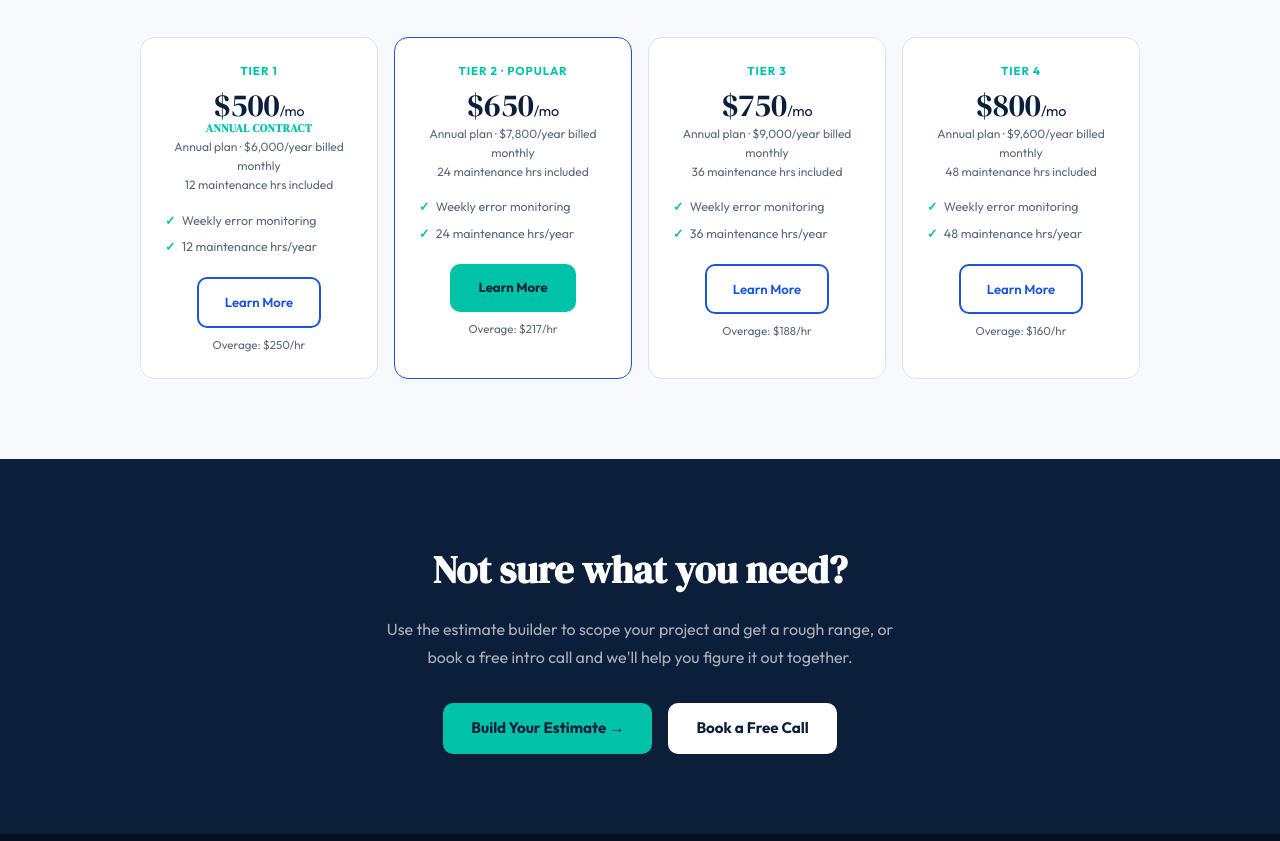
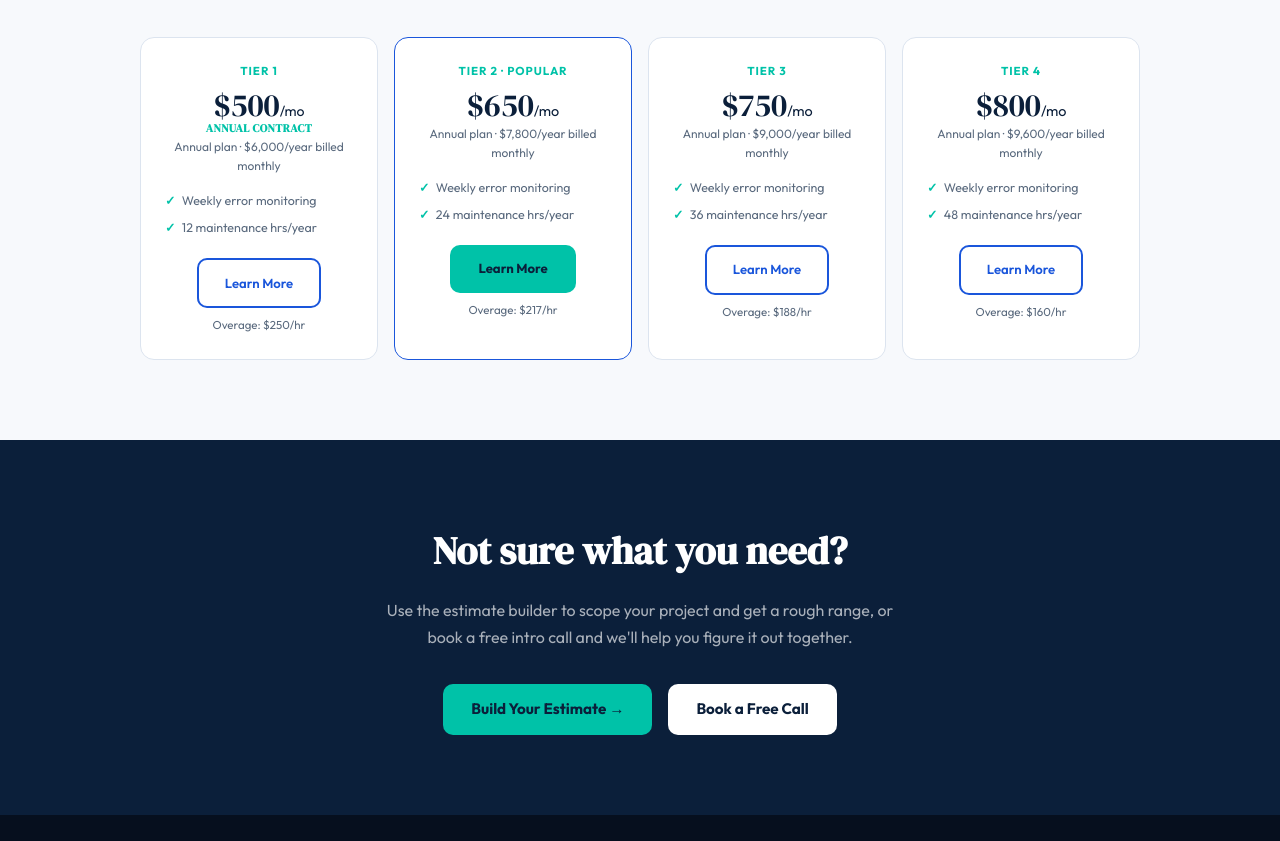
Before and after one commit to SphynxGitHub/sphynxsite, a website: page pricing.html in a window 1280 px wide. Shown: the part 2800-3641 px from the top of the page. Drawn offline with nearby package versions, Linux system fonts and the light colour scheme; no server answers.

Commit message:
Update pricing details in pricing.html
Removed maintenance hours included note from pricing tiers.

```diff
--- a/pricing.html
+++ b/pricing.html
@@ -229,7 +229,7 @@
       <div class="maint-card">
         <div class="tier-label">Tier 1</div>
         <div class="mp-price">$500<span style="font-size:.88rem;font-family:'Outfit',sans-serif;font-weight:400">/mo</span><div style="font-size:.7rem;color:var(--accent);font-weight:700;margin-top:2px;letter-spacing:.04em">ANNUAL CONTRACT</div></div>
-        <div class="mp-sub">Annual plan · $6,000/year billed monthly<br>12 maintenance hrs included</div>
+        <div class="mp-sub">Annual plan · $6,000/year billed monthly</div>
         <ul>
           <li>Weekly error monitoring</li>
           <li>12 maintenance hrs/year</li>
@@ -240,7 +240,7 @@
       <div class="maint-card featured">
         <div class="tier-label">Tier 2 · Popular</div>
         <div class="mp-price">$650<span style="font-size:.9rem;font-family:'Outfit',sans-serif;font-weight:400">/mo</span></div>
-        <div class="mp-sub">Annual plan · $7,800/year billed monthly<br>24 maintenance hrs included</div>
+        <div class="mp-sub">Annual plan · $7,800/year billed monthly</div>
         <ul>
           <li>Weekly error monitoring</li>
           <li>24 maintenance hrs/year</li>
@@ -251,7 +251,7 @@
       <div class="maint-card">
         <div class="tier-label">Tier 3</div>
         <div class="mp-price">$750<span style="font-size:.9rem;font-family:'Outfit',sans-serif;font-weight:400">/mo</span></div>
-        <div class="mp-sub">Annual plan · $9,000/year billed monthly<br>36 maintenance hrs included</div>
+        <div class="mp-sub">Annual plan · $9,000/year billed monthly</div>
         <ul>
           <li>Weekly error monitoring</li>
           <li>36 maintenance hrs/year</li>
@@ -262,7 +262,7 @@
       <div class="maint-card">
         <div class="tier-label">Tier 4</div>
         <div class="mp-price">$800<span style="font-size:.9rem;font-family:'Outfit',sans-serif;font-weight:400">/mo</span></div>
-        <div class="mp-sub">Annual plan · $9,600/year billed monthly<br>48 maintenance hrs included</div>
+        <div class="mp-sub">Annual plan · $9,600/year billed monthly</div>
         <ul>
           <li>Weekly error monitoring</li>
           <li>48 maintenance hrs/year</li>
```
